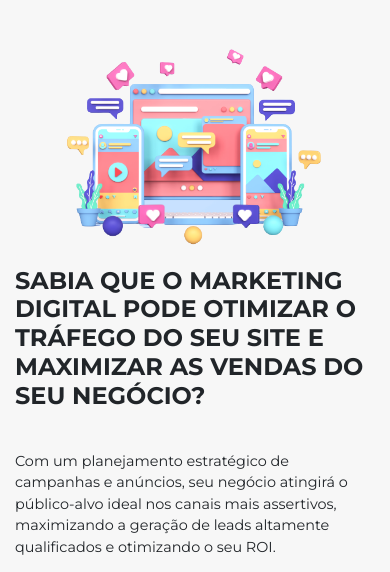
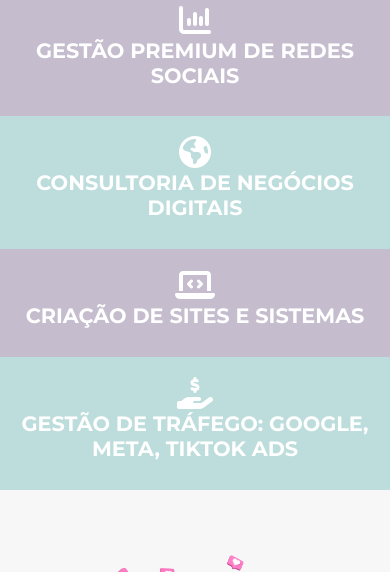
Before and after one commit to Paulo3678/Layout_Agencia_Luma_Digital, a plain HTML site: page index.html in a window 390 px wide. Shown: the part 144-716 px from the top of the page. Drawn offline with nearby package versions, Linux system fonts and the light colour scheme.

Commit message:
:construction_worker: Chamada no inicio do documento

```diff
--- a/assets/css/custom.css
+++ b/assets/css/custom.css
@@ -47,7 +47,7 @@ h6 {
     font-size: 1rem;
 }
 
-#sobre, #servicos, #provas, #segmento, #contato, #duvidas,#mkt {
+#sobre, #servicos, #provas, #segmento, #contato, #duvidas, #mkt {
     padding: 50px 0;
 }
 
@@ -58,8 +58,22 @@ h6 {
     padding: 10px;
 }
 
+.info-text-purple {
+    background-color: var(--roxo-luma);
+    color: #fff;
+    text-align: center;
+    padding: 10px;
+}
+
 .info-text-blue h1, .info-text-blue h2, .info-text-blue h3, .info-text-blue h4, .info-text-blue h5, .info-text-blue h6,
 .info-text-blue p {
+    margin-bottom: 0;
+    text-transform: uppercase;
+    font-weight: bold;
+}
+
+.info-text-purple h1, .info-text-purple h2, .info-text-purple h3, .info-text-purple h4, .info-text-purple h5, .info-text-purple h6,
+.info-text-purple p {
     margin-bottom: 0;
     text-transform: uppercase;
     font-weight: bold;
@@ -77,15 +91,119 @@ h6 {
     }
 
 }
-/* MKT */
-#mkt{
-    background-color: #f7f7f7;
+
+/* SERVICES TOP */
+#services-top {
+    display: flex;
+    justify-content: center;
 }
-#mkt img{
+
+#services-top .card-services-top {
+    width: 25%;
+    min-height: 200px;
+    padding: 20px;
+    text-align: center;
+    display: flex;
+    align-items: center;
+    justify-content: center;
+    flex-wrap: wrap;
+}
+
+#services-top .card-services-top .icon {
     width: 100%;
 }
 
-#mkt div.cta a{
+#services-top .card-services-top i {
+    color: #fff;
+    font-size: 2.5rem;
+}
+
+#services-top .card-services-top h3 {
+    width: 100%;
+    font-weight: bold;
+    text-transform: uppercase;
+    font-weight: bold;
+    color: #fff;
+    font-size: 1.5rem;
+}
+
+#services-top .card-services-top[data-bgcolor="blue"] {
+    background-color: rgba(34, 144, 137, .3);
+}
+
+#services-top .card-services-top[data-bgcolor="purple"] {
+    background-color: rgba(64, 37, 95, .3);
+}
+
+@media (max-width: 992px) {
+    #services-top .card-services-top {
+        min-height: 150px;
+    }
+
+    #services-top .card-services-top i {
+        font-size: 2rem;
+    }
+
+    #services-top .card-services-top h3 {
+        font-size: 1.3rem;
+    }
+}
+
+
+@media (max-width: 769px) {
+    #services-top {
+        flex-wrap: wrap;
+    }
+
+    #services-top .card-services-top {
+        width: 50%;
+    }
+
+    #services-top .card-services-top i {
+        font-size: 2rem;
+    }
+
+    #services-top .card-services-top h3 {
+        font-size: 1.3rem;
+    }
+
+    #services-top .card-services-top[data-bgmedium="blue"] {
+        background-color: rgba(34, 144, 137, .3);
+    }
+
+    #services-top .card-services-top[data-bgmedium="purple"] {
+        background-color: rgba(64, 37, 95, .3);
+    }
+}
+
+
+
+@media (max-width: 769px) {
+    #services-top .card-services-top {
+        width: 100%;
+        min-height: unset;
+    }
+
+    #services-top .card-services-top[data-bgmedium="blue"] {
+        background-color: rgba(64, 37, 95, .3);
+    }
+
+    #services-top .card-services-top[data-bgmedium="purple"] {
+        background-color: rgba(34, 144, 137, .3);
+    }
+}
+
+
+/* MKT */
+#mkt {
+    background-color: #f7f7f7;
+}
+
+#mkt img {
+    width: 100%;
+}
+
+#mkt div.cta a {
     background-color: var(--verde-luma);
     color: #fff;
     font-weight: bold;
@@ -96,13 +214,19 @@ h6 {
     text-align: center;
     font-size: 1.3rem;
 }
+
+@media (max-width: 769px) {
+    #mkt{
+        text-align: center;
+    }
+}
 /* SOBRE */
 #sobre h4 {
     color: var(--verde-luma);
     font-weight: bold;
 }
 
-#sobre img{
+#sobre img {
     width: 100%;
 }
 
@@ -115,6 +239,7 @@ h6 {
         margin-bottom: 20px;
     }
 }
+
 
 /* LGS */
 #lgs img {
@@ -397,9 +522,10 @@ button:focus {
 }
 
 /* DÚVIDAS */
-#duvidas img{
+#duvidas img {
     width: 100%;
 }
+
 #duvidas .card-duvida .collapse-question {
     width: 100%;
     background-color: transparent;
@@ -419,9 +545,11 @@ footer {
     background-color: #f7f7f7;
     text-align: left;
 }
-footer #logo{
+
+footer #logo {
     width: 250px;
 }
+
 footer li {
     font-size: .9rem;
 }
@@ -437,6 +565,12 @@ footer a {
 
 footer a:hover {
     color: var(--verde-luma);
+}
+@media (max-width: 992px) {
+
+footer #logo {
+    width: 200px;
+}
 }
 
 /* WHATSAPP */
--- a/index.html
+++ b/index.html
@@ -48,6 +48,41 @@
         </div>
     </header>
 
+    <section id="services-top">
+        <div class="card-services-top" data-bgcolor="purple">
+            <div class="icon">
+                <i class="fa-solid fa-chart-column"></i>
+            </div>
+            <div class="content">
+                <h3>Gestão premium de redes sociais</h3>
+            </div>
+        </div>
+        <div class="card-services-top" data-bgcolor="blue">
+            <div class="icon">
+                <i class="fa-solid fa-earth-americas"></i>
+            </div>
+            <div class="content">
+                <h3>Consultoria de negócios digitais</h3>
+            </div>
+        </div>
+        <div class="card-services-top" data-bgcolor="purple" data-bgmedium="blue">
+            <div class="icon">
+                <i class="fa-solid fa-laptop-code"></i>
+            </div>
+            <div class="content">
+                <h3>Criação de sites e sistemas</h3>
+            </div>
+        </div>
+        <div class="card-services-top" data-bgcolor="blue"data-bgmedium="purple">
+            <div class="icon">
+                <i class="fa-solid fa-hand-holding-dollar"></i>
+            </div>
+            <div class="content">
+                <h3>Gestão de tráfego: google, meta, tiktok ads</h3>
+            </div>
+        </div>
+    </section>
+
     <section id="mkt">
         <div class="container">
             <div class="row align-items-center">
@@ -55,9 +90,13 @@
                     <img src="/assets/images/banners/mkt.png" alt="">
                 </div>
                 <div class="col-12 col-md-6">
-                    <h2>Sabia que o marketing digital pode otimizar o tráfego do seu site e maximizar as vendas do seu negócio?</h2>
-                    <p>Com um planejamento estratégico de campanhas e anúncios, seu negócio atingirá o público-alvo ideal nos canais mais assertivos, maximizando a geração de leads altamente qualificados e otimizando o seu ROI.</p>
-                    <p>Leads e vendas são um desafio para o seu negócio? Descubra a nossa metodologia! A <strong>Luma Digital</strong> está entre as melhores agências de performance do Brasil.</p>
+                    <h2>Sabia que o marketing digital pode otimizar o tráfego do seu site e maximizar as vendas do seu
+                        negócio?</h2>
+                    <p>Com um planejamento estratégico de campanhas e anúncios, seu negócio atingirá o público-alvo
+                        ideal nos canais mais assertivos, maximizando a geração de leads altamente qualificados e
+                        otimizando o seu ROI.</p>
+                    <p>Leads e vendas são um desafio para o seu negócio? Descubra a nossa metodologia! A <strong>Luma
+                            Digital</strong> está entre as melhores agências de performance do Brasil.</p>
                     <div class="cta">
                         <a href="#">Entre em contato agora mesmo!</a>
                     </div>
@@ -74,16 +113,8 @@
                 </div>
 
                 <div class="col-12">
-                    <div class="row">
-                        <div class="col-12 col-lg-6">
-                            <picture>
-                                <source srcset="/assets/images/banners/mob/about.jpg" media="(max-width: 769px)"
-                                    alt="Imagem de capa Cercas">
-                                    <source srcset="/assets/images/banners/small/about.jpg" media="(max-width: 360px)"
-                                    alt="Imagem de capa Cercas">
-                                <img src="/assets/images/banners/about.jpg" alt="Imagem de capa Cercas">
-                            </picture>
-                        </div>
+                    <div class="row flex-wrap-reverse">
+
                         <div class="col-12 col-lg-6">
                             <div>
                                 <h4>Nosso Conceito</h4>
@@ -98,9 +129,19 @@
                                     entre o Amazonas, Minas Gerais, São Paulo, Rio de Janeiro, Paraná e Rio Grande do
                                     Sul.</p>
                             </div>
-                            <div class="info-text-blue">
+                            <div class="info-text-purple">
                                 <h6>7 Anos de Experiência em Digital!</h6>
                             </div>
+                        </div>
+
+                        <div class="col-12 col-lg-6">
+                            <picture>
+                                <source srcset="/assets/images/banners/mob/about.jpg" media="(max-width: 769px)"
+                                    alt="Imagem de capa Cercas">
+                                <source srcset="/assets/images/banners/small/about.jpg" media="(max-width: 360px)"
+                                    alt="Imagem de capa Cercas">
+                                <img src="/assets/images/banners/about.jpg" alt="Imagem de capa Cercas">
+                            </picture>
                         </div>
                     </div>
                 </div>
@@ -523,7 +564,7 @@
                     <picture>
                         <source srcset="/assets/images/banners/mob/question.jpg" media="(max-width: 768px)"
                             alt="Imagem de capa Cercas">
-                            <source srcset="/assets/images/banners/small/question.jpg" media="(max-width: 360px)"
+                        <source srcset="/assets/images/banners/small/question.jpg" media="(max-width: 360px)"
                             alt="Imagem de capa Cercas">
                         <img src="/assets/images/banners/question.jpg" alt="Imagem de capa Cercas">
                     </picture>
```
